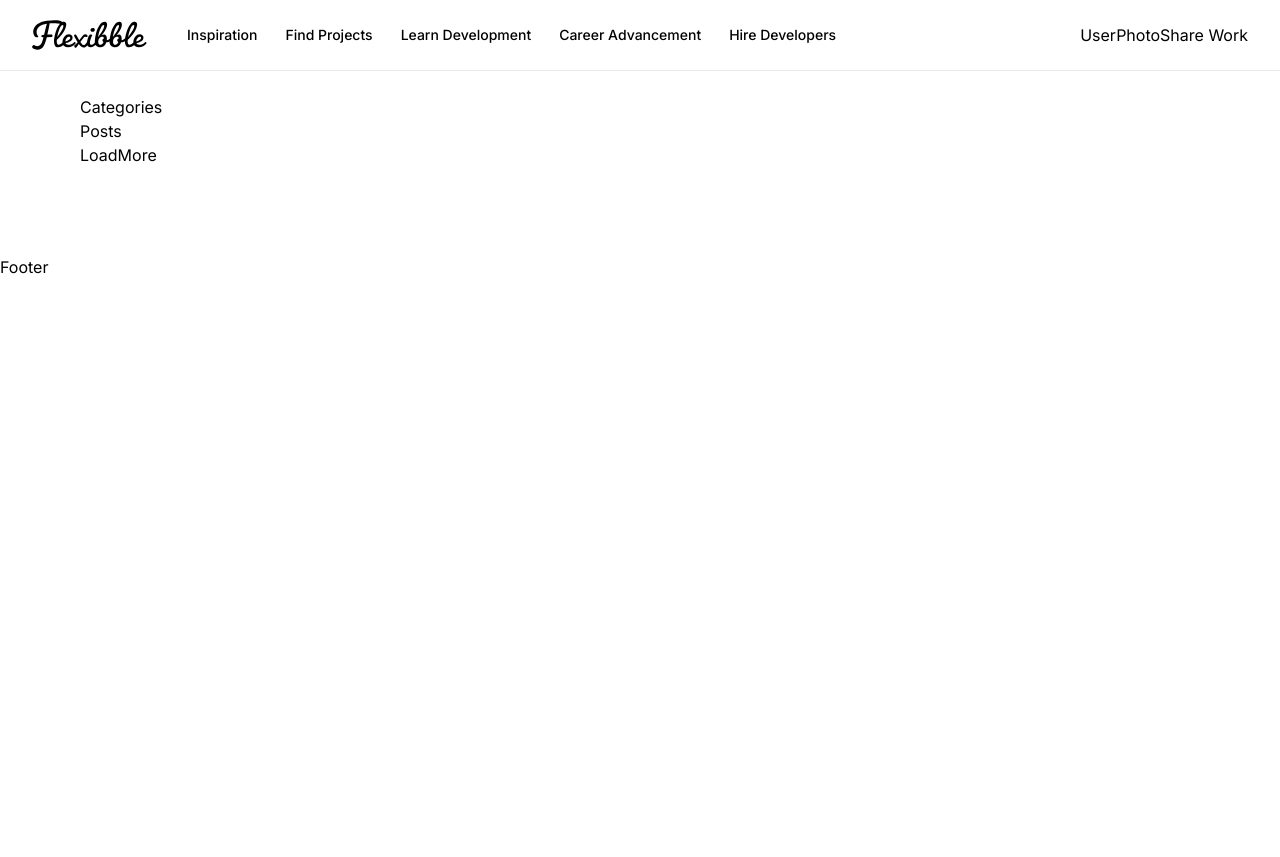
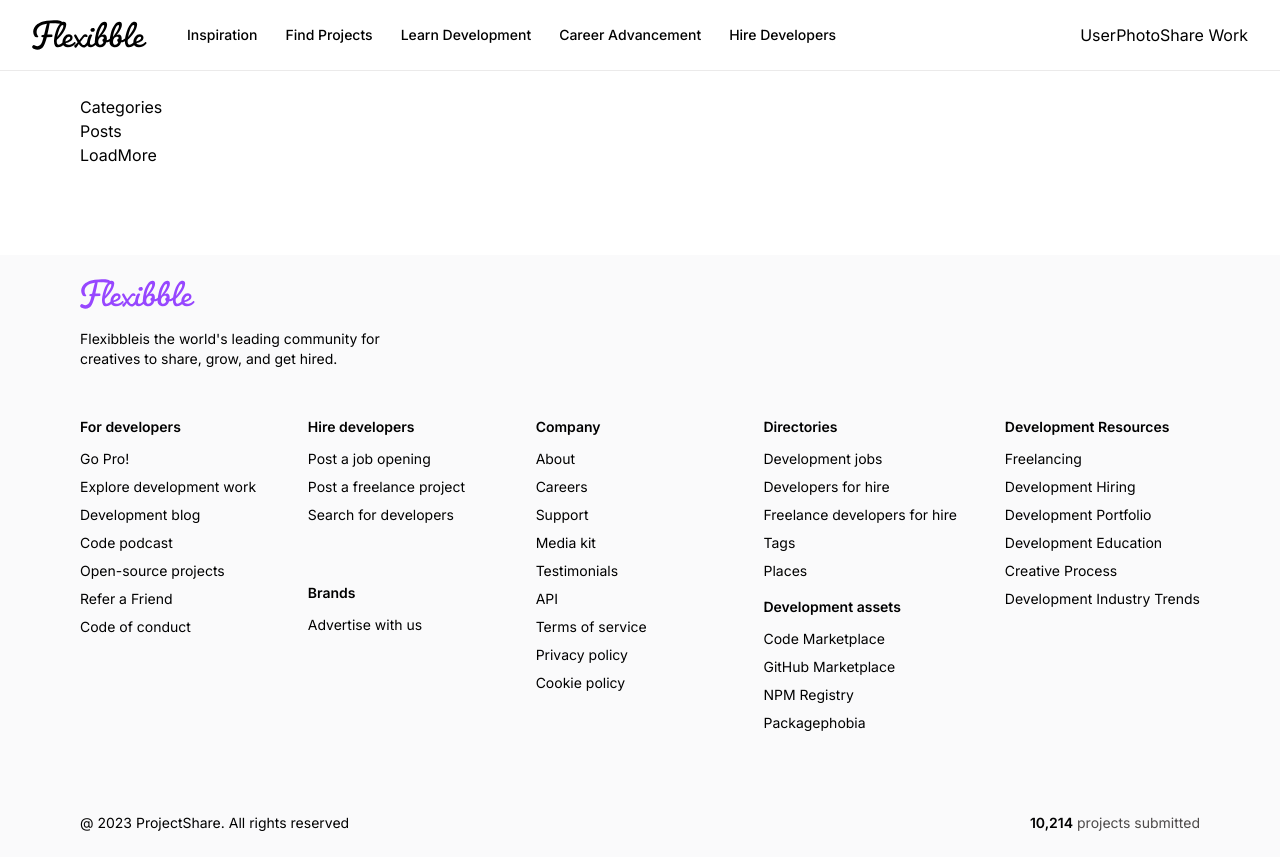
Before and after one commit to Donglak-Derek/projectshare, a Next.js app: page / in a window 1280 px wide. Before the commit the page ends 800 px from the top, so only its background shows below. Built offline with nearby package versions, Linux system fonts and the light colour scheme.

Commit message:
Added Footer

```diff
--- a/components/Footer.tsx
+++ b/components/Footer.tsx
@@ -1,7 +1,94 @@
 import React from "react";
+import Image from "next/image";
+import { footerLinks } from "@/constants";
+import Link from "next/link";
+
+type ColumnProps = {
+  title: string;
+  links: Array<string>;
+};
+
+const FooterColumn: React.FC<ColumnProps> = ({ title, links }: ColumnProps) => {
+  return (
+    <div className="footer_column">
+      <h4 className="font-semibold">{title}</h4>
+      <ul className="flex flex-col gap-2 font-normal">
+        {links.map((link) => (
+          <Link href="/" key={link}>
+            {link}
+          </Link>
+        ))}
+      </ul>
+    </div>
+  );
+};
 
 const Footer = () => {
-  return <div>Footer</div>;
+  return (
+    <footer className="flexStart footer">
+      <div className="flex flex-col gap-12 w-full">
+        <div className="flex items-start flex-col">
+          <Image
+            src="/logo-purple.svg"
+            width={115}
+            height={38}
+            alt="ProjectShare"
+          />
+          <p className="text-start text-sm font-normal mt-5 max-w-xs">
+            Flexibbleis the world's leading community for creatives to share,
+            grow, and get hired.
+          </p>
+        </div>
+
+        <div className="flex flex-wrap gap-12">
+          <FooterColumn
+            title={footerLinks[0].title}
+            links={footerLinks[0].links}
+          />
+
+          <div className="flex-1 flex flex-col gap-4">
+            <FooterColumn
+              title={footerLinks[1].title}
+              links={footerLinks[1].links}
+            />
+            <FooterColumn
+              title={footerLinks[2].title}
+              links={footerLinks[2].links}
+            />
+          </div>
+
+          <FooterColumn
+            title={footerLinks[3].title}
+            links={footerLinks[3].links}
+          />
+
+          <div className="flex-1 flex flex-col gap-4">
+            <FooterColumn
+              title={footerLinks[4].title}
+              links={footerLinks[4].links}
+            />
+            <FooterColumn
+              title={footerLinks[5].title}
+              links={footerLinks[5].links}
+            />
+          </div>
+
+          <FooterColumn
+            title={footerLinks[6].title}
+            links={footerLinks[6].links}
+          />
+        </div>
+      </div>
+
+      <div className="flexBetween footer_copyright">
+        <p>@ 2023 ProjectShare. All rights reserved</p>
+        <p className="text-gray">
+          <span className="text-black font-semibold">10,214</span> projects
+          submitted
+        </p>
+      </div>
+    </footer>
+  );
 };
 
 export default Footer;
```
